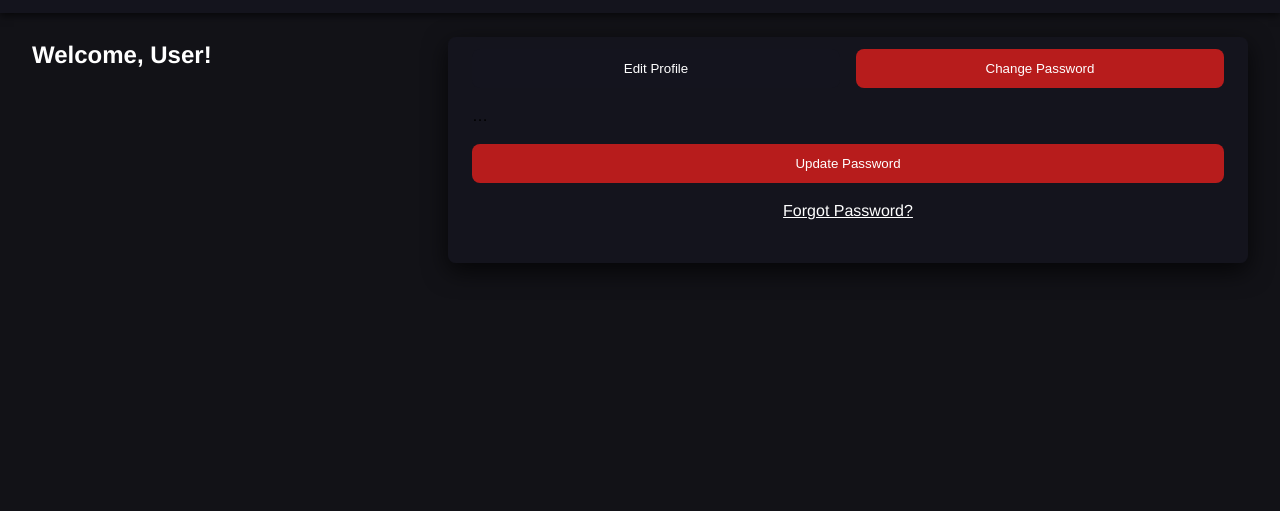
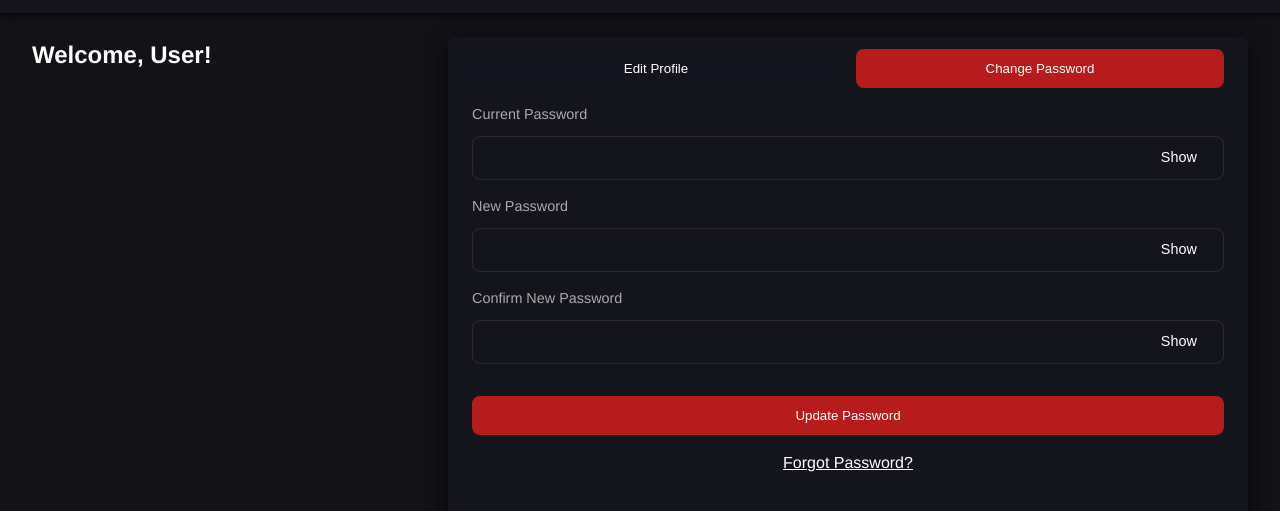
Before and after one commit to Abhishek200416/Faithcenter-AMS-1, a website: page frontend/public/profile.html in a window 1280 px wide. Both pictures are taken after a click on the button "Change Password". Shown: the part 59-570 px from the top of the page. Drawn offline with Linux system fonts and the light colour scheme; files that its build step writes are made by us from their sources; no server answers; files whose address does not match are found by name.

Commit message:
Updated all files here    for improved user handling and badge display

```diff
--- a/frontend/public/profile.html
+++ b/frontend/public/profile.html
@@ -22,8 +22,8 @@
         <header class="header">
             <div class="container header-inner">
                 <button id="menuToggle" class="hamburger" aria-label="Open menu">
-                    <span></span><span></span><span></span>
-                </button>
+          <span></span><span></span><span></span>
+        </button>
                 <a href="dashboard.html" class="brand">Faith Centre AMS</a>
                 <img id="mobileHome" class="home-icon" src="../assets/images/home.png" alt="Home" />
                 <nav class="nav-links">
@@ -77,9 +77,9 @@
                                 <div class="field">
                                     <label for="gender">Gender</label>
                                     <select id="gender" required>
-                                        <option value="male">Male</option>
-                                        <option value="female">Female</option>
-                                    </select>
+                    <option value="male">Male</option>
+                    <option value="female">Female</option>
+                  </select>
                                 </div>
                                 <div class="field">
                                     <label for="age">Age</label>
@@ -120,17 +120,39 @@
                         <form id="passwordForm" class="form" novalidate>
                             <!-- STEP 1: direct‐change -->
                             <div id="step1" class="pw-step">
-                                …
-                                <!-- was type="submit" before -->
+                                <div class="field password-field">
+                                    <label for="currentPw">Current Password</label>
+                                    <div class="password-wrapper">
+                                        <input type="password" id="currentPw">
+                                        <button type="button" class="toggle-password" data-target="currentPw">Show</button>
+                                    </div>
+                                </div>
+                                <div class="field password-field">
+                                    <label for="newPw">New Password</label>
+                                    <div class="password-wrapper">
+                                        <input type="password" id="newPw">
+                                        <button type="button" class="toggle-password" data-target="newPw">Show</button>
+                                    </div>
+                                </div>
+                                <div class="field password-field">
+                                    <label for="confirmPw">Confirm New Password</label>
+                                    <div class="password-wrapper">
+                                        <input type="password" id="confirmPw">
+                                        <button type="button" class="toggle-password" data-target="confirmPw">Show</button>
+                                    </div>
+                                </div>
                                 <button type="button" class="btn" id="updatePwBtn">Update Password</button>
                                 <p class="secondary-text">
                                     <a href="#" id="forgotLink">Forgot Password?</a>
                                 </p>
                             </div>
 
-                            <!-- STEP 2: send code -->
+                            <!-- STEP 2: send reset code -->
                             <div id="step2" class="pw-step hidden">
-                                …
+                                <div class="field">
+                                    <label for="resetIdentifier">Email or Phone</label>
+                                    <input type="text" id="resetIdentifier" name="resetIdentifier">
+                                </div>
                                 <button type="button" class="btn" id="sendVerifyBtn">Send Verification Code</button>
                             </div>
 
@@ -160,7 +182,6 @@
                             <p id="passwordError" class="error"></p>
                             <p id="passwordSuccess" class="success"></p>
                         </form>
-
                     </div>
                 </section>
             </div>
```
